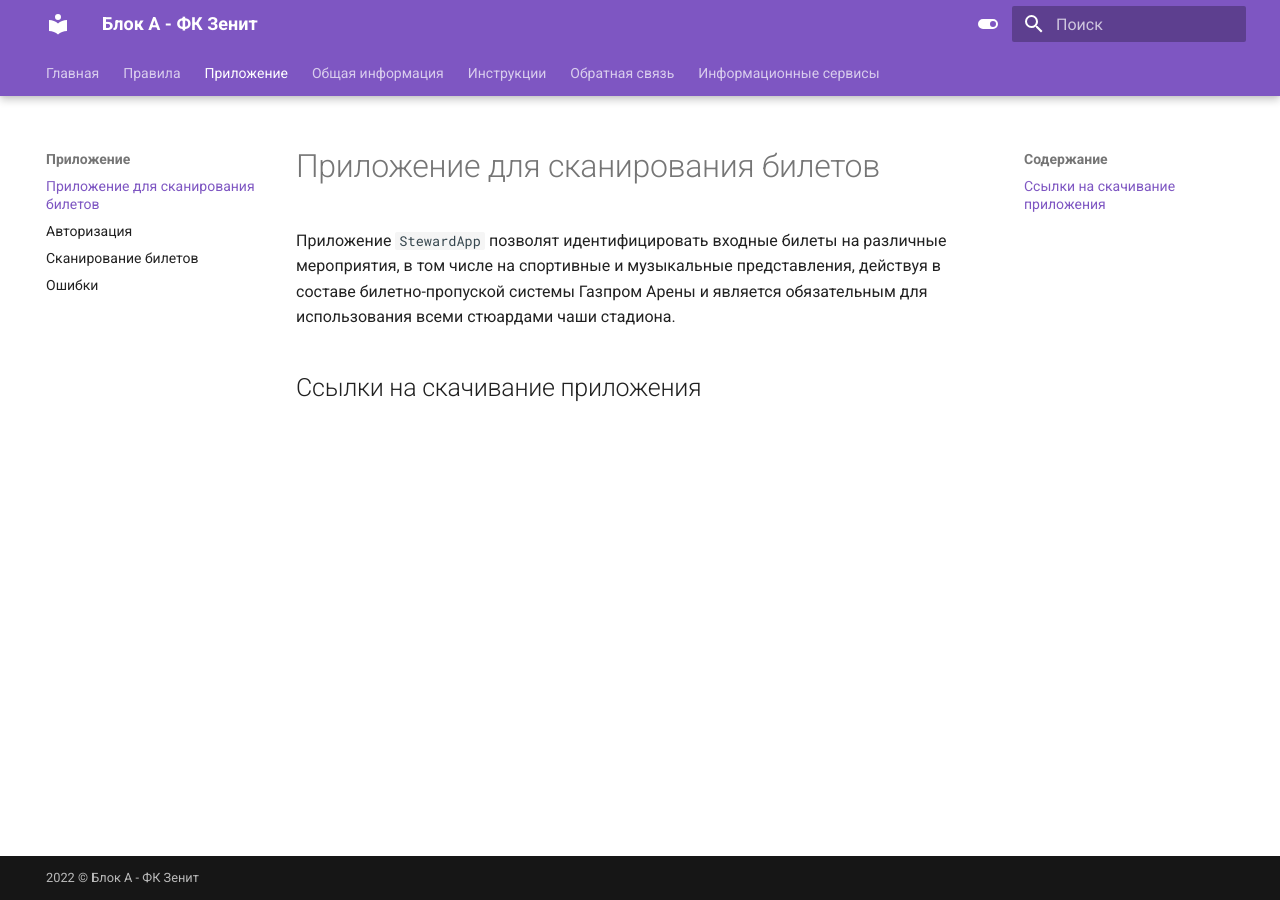
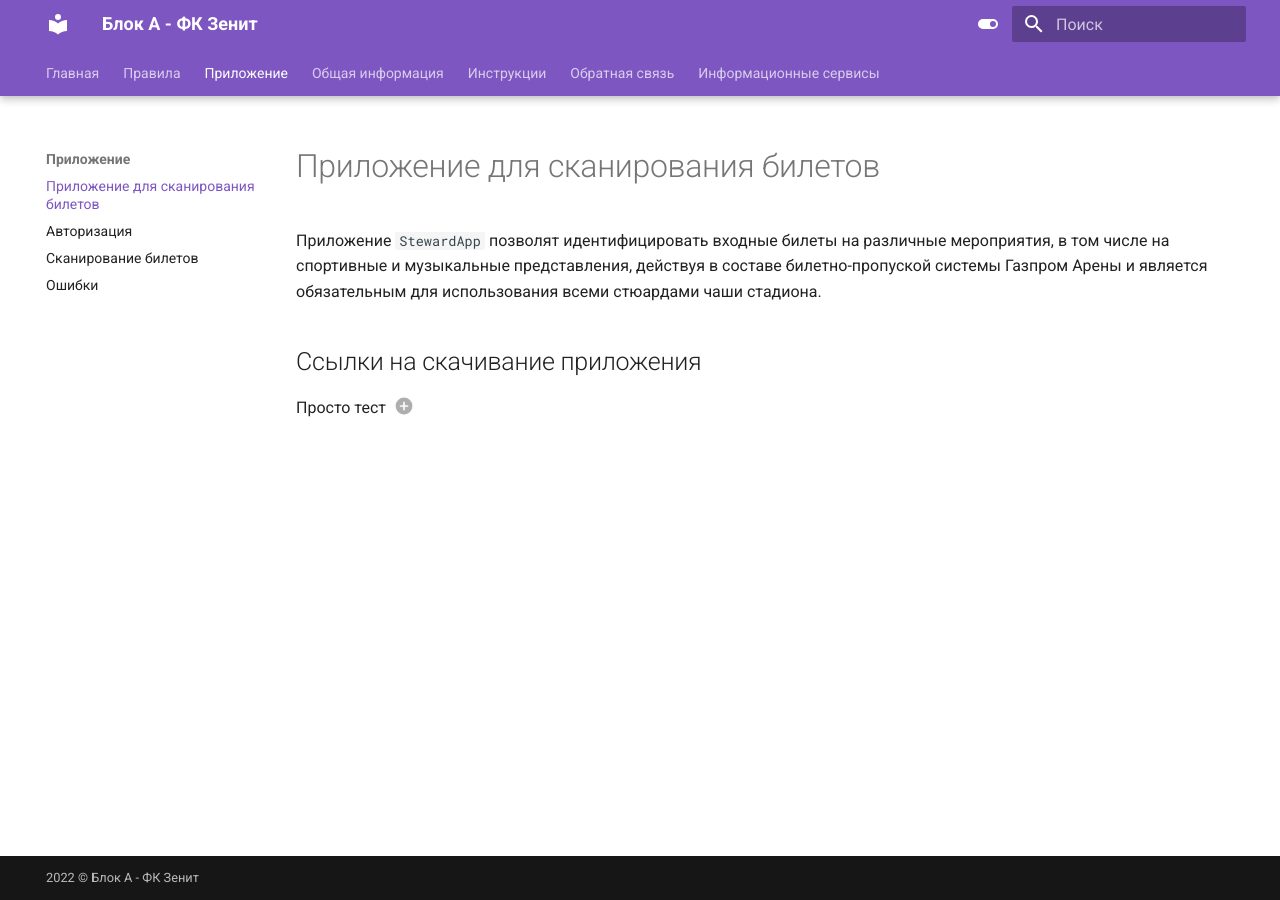
Before and after one commit to Callistoboy/stewards-a-book-test, an MkDocs documentation site: the page built from docs/app/install.md, in a window 1280 px wide. Built offline with MkDocs 1.6.1 and Material for MkDocs 9.7.7, drawn with Linux system fonts in a browser that asks for light colours.

Commit message:
Update install.md

```diff
--- a/docs/app/install.md
+++ b/docs/app/install.md
@@ -1,4 +1,14 @@
+---
+hide:
+  - toc
+---
+
 # Приложение для сканирования билетов
 Приложение `StewardApp` позволят идентифицировать входные билеты на различные мероприятия, в том числе на спортивные и музыкальные представления, действуя в составе билетно-пропуской системы Газпром Арены и является обязательным для использования всеми стюардами чаши стадиона.
 
 ## Ссылки на скачивание приложения
+
+Просто тест (1)
+{ .annotate }
+
+1.   Тест тест етс
```
